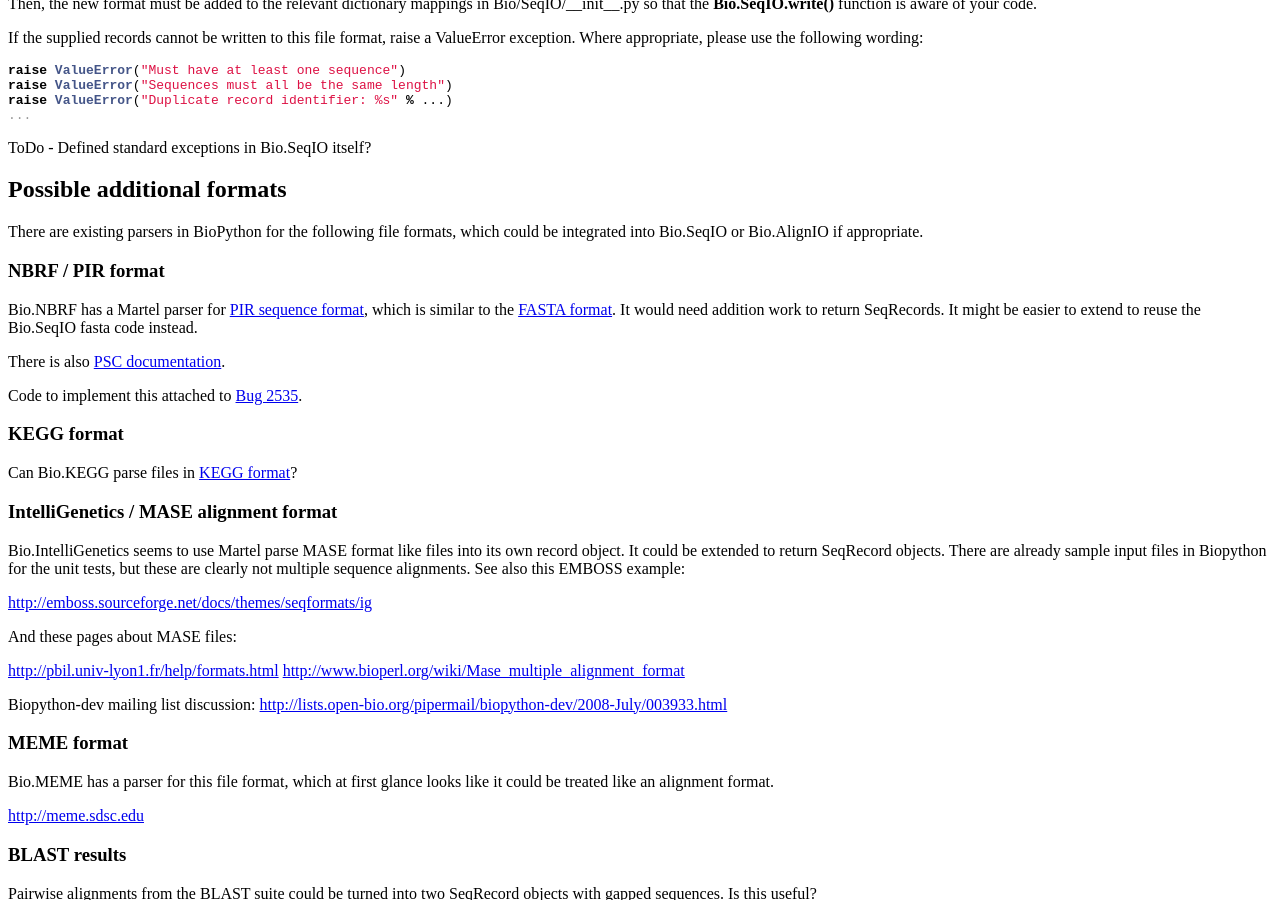
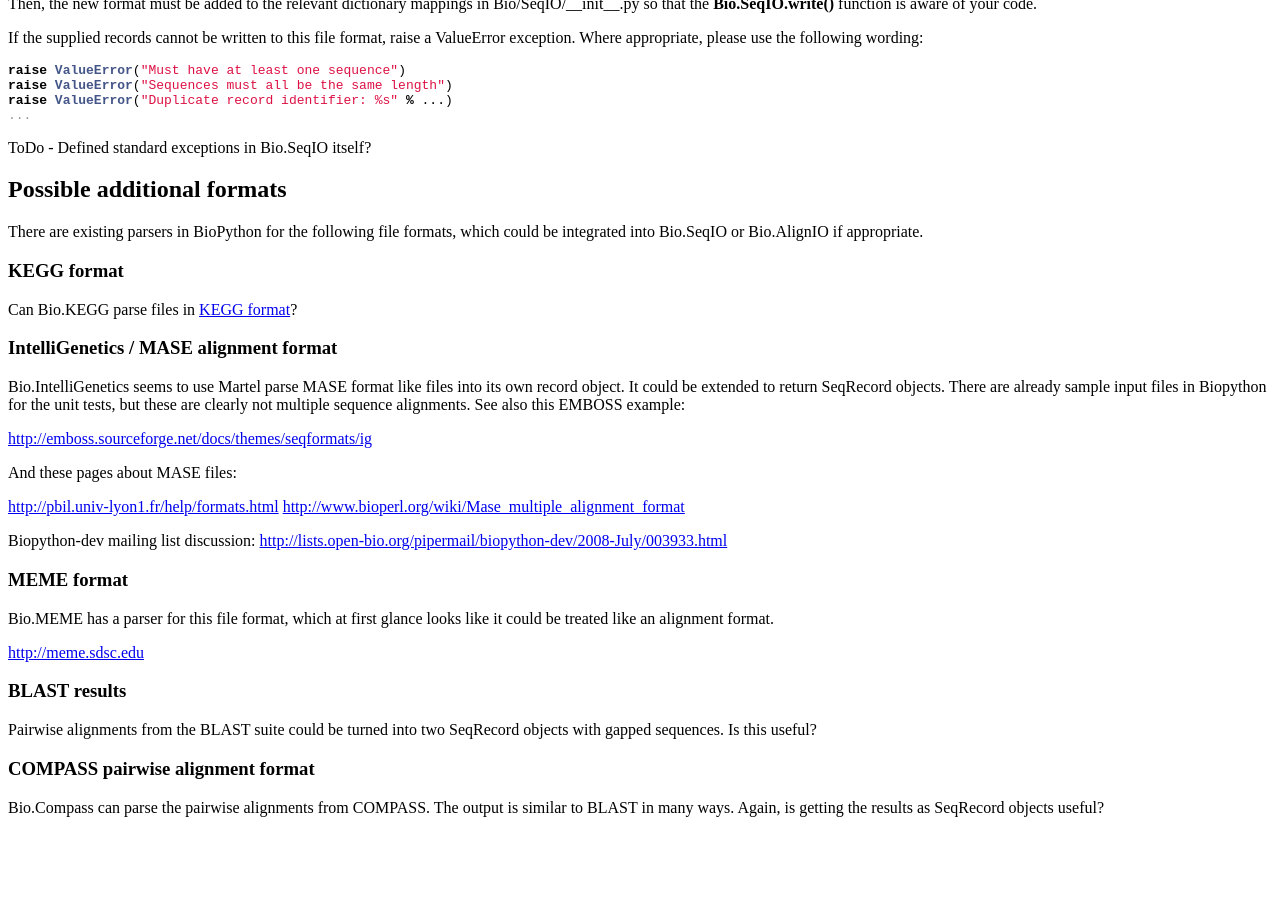
Before and after one commit to biopython/biopython.github.io, a Jekyll site: the page built from wiki/SeqIO_dev.md, in a window 1280 px wide and 900 px high, scrolled down 683 px. Built offline with Jekyll 4.4.1, drawn with Linux system fonts in a browser that asks for light colours; after the commit the page ends 1516 px from its top, so only the background shows below that.

Commit message:
/* Possible additional formats */ Reading PIR added to Bio.SeqIO in CVS

```diff
--- a/wiki/SeqIO_dev.md
+++ b/wiki/SeqIO_dev.md
@@ -81,20 +81,6 @@ Possible additional formats
 There are existing parsers in BioPython for the following file formats,
 which could be integrated into Bio.SeqIO or Bio.AlignIO if appropriate.
 
-### NBRF / PIR format
-
-Bio.NBRF has a Martel parser for [PIR sequence
-format](bp:PIR_sequence_format "wikilink"), which is similar to the
-[FASTA format](bp:FASTA_sequence_format "wikilink"). It would need
-addition work to return SeqRecords. It might be easier to extend to
-reuse the Bio.SeqIO fasta code instead.
-
-There is also [PSC
-documentation](http://www.psc.edu/general/software/packages/seq-intro/nbrffile.html).
-
-Code to implement this attached to [Bug
-2535](http://bugzilla.open-bio.org/show_bug.cgi?id=2535).
-
 ### KEGG format
 
 Can Bio.KEGG parse files in [KEGG
```
Also changed, not shown: 1 other file.
